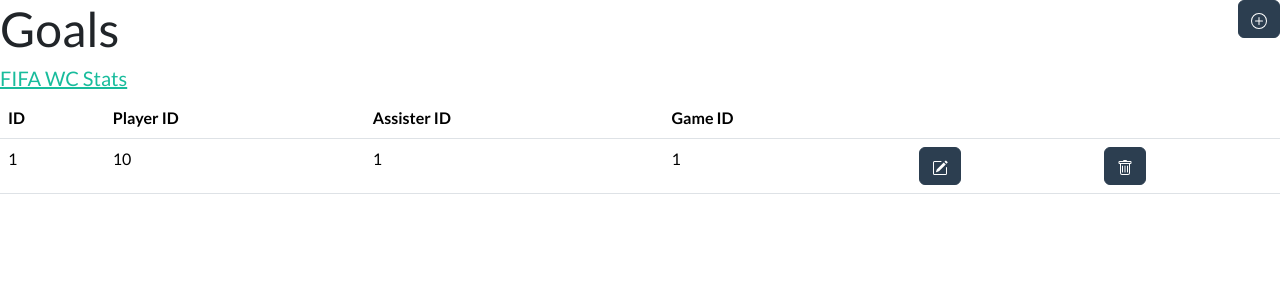
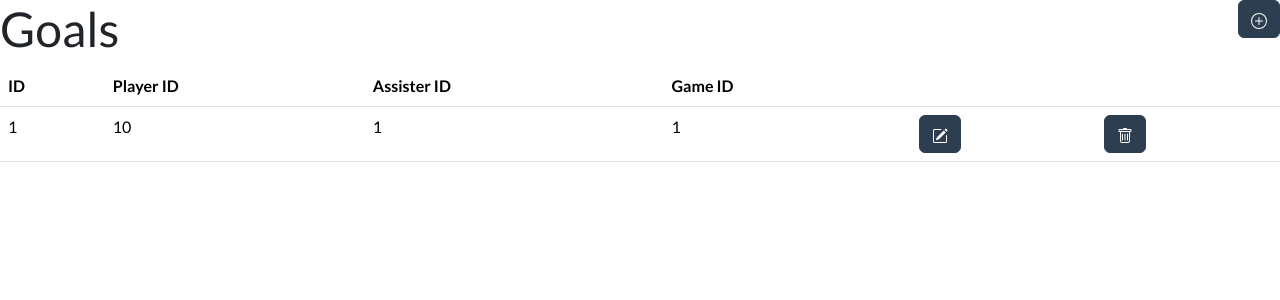
Before and after one commit to nmharrison10/mis4013_project, a PHP site: page /goals.php in a window 1280 px wide. Shown: the part 72-372 px from the top of the page. Run offline with PHP 8.4, Linux system fonts and the light colour scheme; tables that the repository leaves empty or names only in its code hold one stand-in row (values such as "Sample post").

Commit message:
Update view-goals.php

```diff
--- a/view-goals.php
+++ b/view-goals.php
@@ -1,7 +1,6 @@
 <div class="row">
   <div class="col">
     <h1>Goals</h1>
-    <h5><a href="view-chart.php">FIFA WC Stats</a></h5>
   </div>
   <div class="col-auto">
 <?php
```
